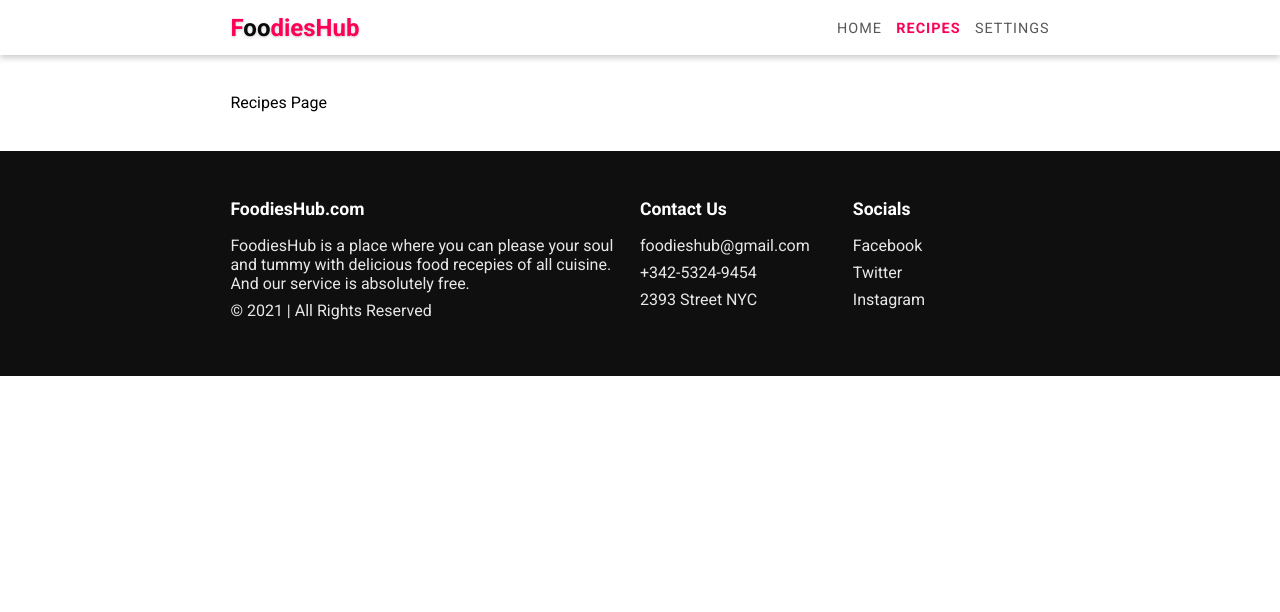
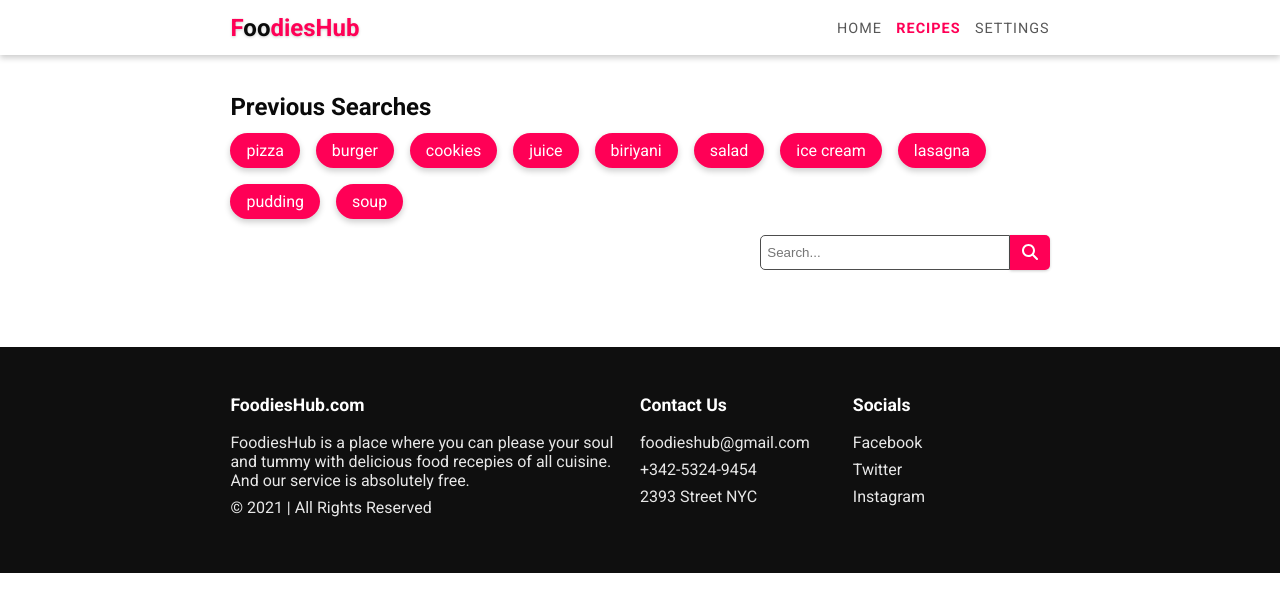
Before and after one commit to Dilsha-thathsarani/food-app, a React (Create React App) app: page /recipes in a window 1280 px wide. Shown: the top 612 px of the page. Built offline with nearby package versions, Linux system fonts and the light colour scheme.

Commit message:
Search bar

```diff
--- a/src/pages/Recipes.js
+++ b/src/pages/Recipes.js
@@ -1,7 +1,27 @@
+import { FontAwesomeIcon } from "@fortawesome/react-fontawesome"
+import { faSearch } from "@fortawesome/free-solid-svg-icons"
+
 export default function Recipes(){
+
+const searches =['pizza', 'burger', 'cookies', 'juice', 'biriyani', 'salad', 'ice cream', 'lasagna', 'pudding', 'soup']
     return(
         <div>
-            Recipes Page
+            <div className="previous-searches section">
+                <h2>Previous Searches</h2>
+                <div className="previous-searches-container">
+                    {searches.map((search, index) =>(<div key={index} style={{animationDelay: index * .1 + "s" }}className="search-item">
+                    {search}
+                </div>))}
+                </div>
+
+                <div className="search-box">
+                    <input type="text" placeholder="Search..."/>
+                    <button className="btn">
+                        <FontAwesomeIcon icon={faSearch} />
+                    </button>
+
+                </div>
+            </div>
         </div>
     )
 }
--- a/src/styles/components/Navbar.js
+++ b/src/styles/components/Navbar.js
@@ -40,7 +40,7 @@
             <a href="#!" className="logo">F<span>oo</span>diesHub</a>
             <div className="nav-links">
                 { links.map(link=>(
-                    <Link className={location.pathname ==link.path? "active " : ""} to={link.path} key={link.name}>{link.name}</Link>
+                    <Link className={location.pathname ===link.path? "active " : ""} to={link.path} key={link.name}>{link.name}</Link>
                 ))}
 
 
--- a/src/styles/components/Sidebar.js
+++ b/src/styles/components/Sidebar.js
@@ -7,7 +7,7 @@
     return(
        <div className="sidebar" onClick={close}>
         { links.map(link=>(
-                    <Link to={link.path} className={location.pathname ==link.path? "sidebar-link active " : "sidebar-link"}  key={link.name}>
+                    <Link to={link.path} className={location.pathname===link.path? "sidebar-link active " : "sidebar-link"}  key={link.name}>
 
                         <FontAwesomeIcon icon = {link.icon}/>
                         {link.name}
--- a/src/styles/index.scss
+++ b/src/styles/index.scss
@@ -105,25 +105,52 @@
 @import "partials/improve-skills.scss";
 @import "partials/quote-section.scss";
 @import "partials/chiefs-section.scss";
+@import "partials/footer.scss";
 
 
-.footer{
-    background-color: #0f0f0f;
-    color: #fff;
-    padding-block: 3em;
-    display: grid;
-    grid-template-columns: 2fr 1fr 1fr;
-    grid-gap:1em;
-    .footer-section{
-        p{
-            opacity: .9;
-            margin-bottom: .5em;
+.previous-searches{
+    display: block;
+    h2{
+        color: var(--text-color);
+        margin-bottom: .5em;
+    }
+    .previous-searches-container{
+        .search-item{
+            background-color: var(--primary-colour);
+            display: inline-block;
+            padding: .5em 1em;
+            margin: 0 1em 1em 0;
+            color: #fff;
+            border-radius: 30px;
+            box-shadow: 0 3px 6px var(--shadow-colour);
+            transform: translateX(100%);
+            opacity: 0;
+            animation: getAnimationDuration(.5s) slideInRight forwards;
         }
-        p.title{
-            opacity: 1;
-            font-weight: bold;
-            font-size: 1.1em;
-            margin-bottom: 1em;
+    }
+
+    .search-box{
+        display: flex;
+        align-items: center;
+        justify-content: end;
+
+        height: 35px;
+        input, .btn{
+            height: 35px;
+        }
+
+        input{
+            min-width: 250px;
+            padding: 0 .5em;
+            border-radius: 5px 0 0 5px;
+            outline: none;
+            border: 1px solid #4d4d4d;
+
+        }
+        .btn{
+            padding-block: 0;
+            padding-inline: .75em;
+            border-radius: 0 5px 5px 0;
         }
     }
 }
--- /dev/null
+++ b/src/styles/partials/_footer.scss
@@ -0,0 +1,20 @@
+.footer{
+    background-color: #0f0f0f;
+    color: #fff;
+    padding-block: 3em;
+    display: grid;
+    grid-template-columns: 2fr 1fr 1fr;
+    grid-gap:1em;
+    .footer-section{
+        p{
+            opacity: .9;
+            margin-bottom: .5em;
+        }
+        p.title{
+            opacity: 1;
+            font-weight: bold;
+            font-size: 1.1em;
+            margin-bottom: 1em;
+        }
+    }
+}
```
